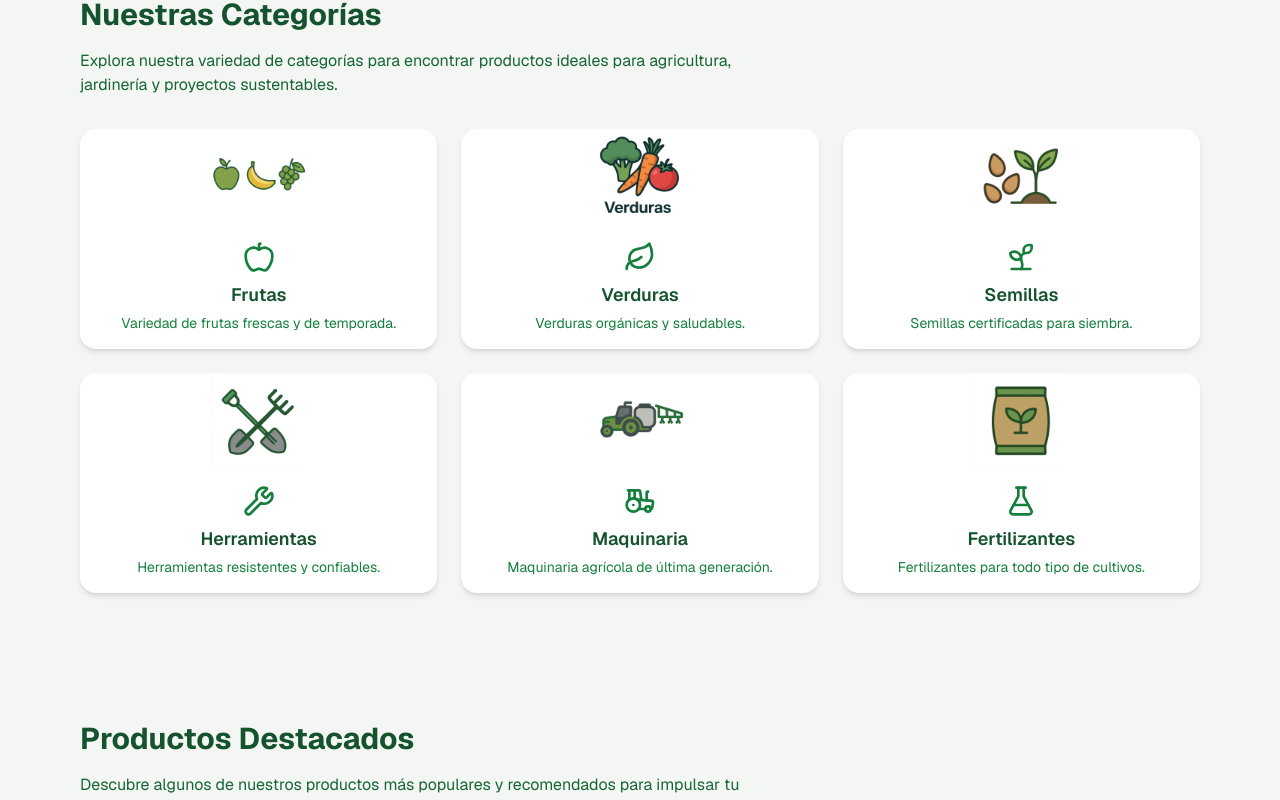
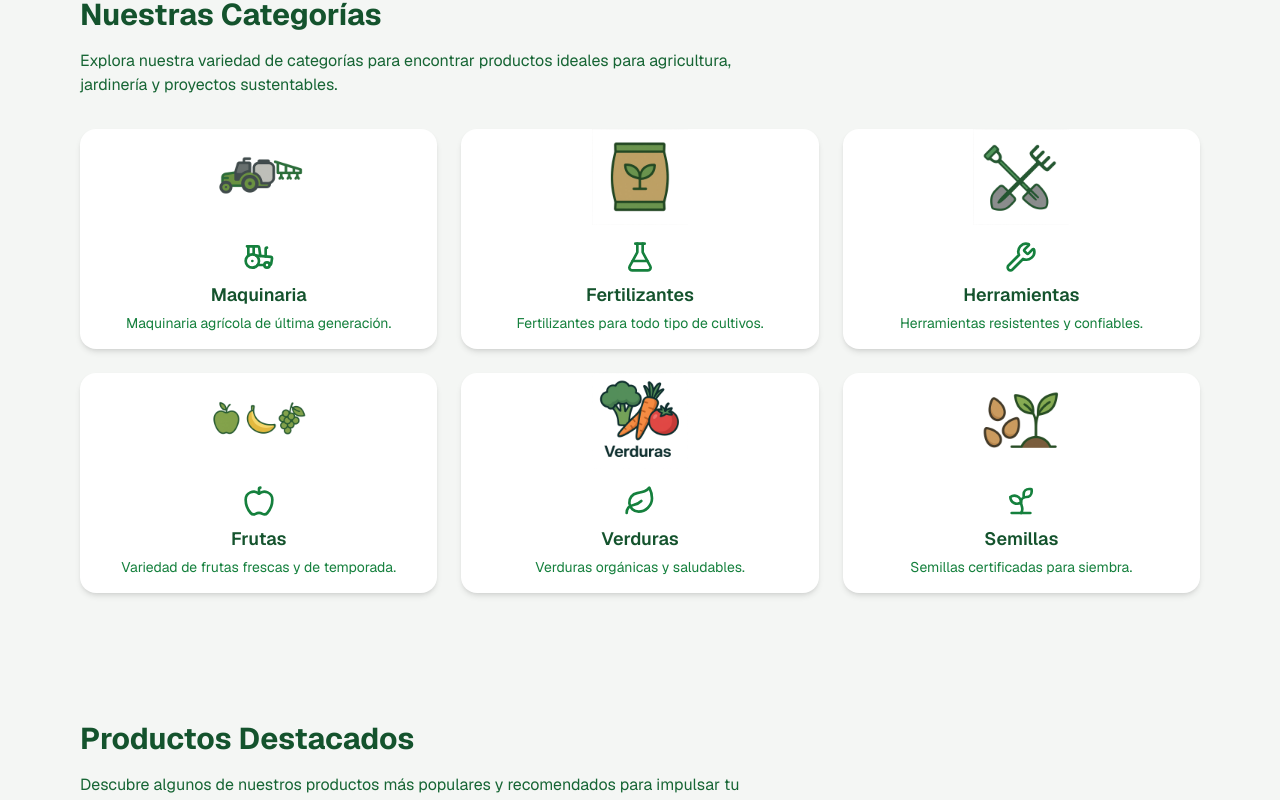
Before and after one commit to pascal1010100/catalogo-agroforesta, a Next.js app: page / in a window 1280 px wide. Shown: the part 731-1531 px from the top of the page. Built offline with nearby package versions, Linux system fonts and the light colour scheme.

Commit message:
refactor(ui): reorganize category display prioritizing featured products and improving user navigation

```diff
--- a/app/components/CategoryGrid.tsx
+++ b/app/components/CategoryGrid.tsx
@@ -11,6 +11,27 @@ type Category = {
 };
 
 const categories: Category[] = [
+  {
+    name: "Maquinaria",
+    image: "/images/maquinaria.png",
+    href: "/productos?categoria=maquinaria",
+    description: "Maquinaria agrícola de última generación.",
+    Icon: Tractor,
+  },
+  {
+    name: "Fertilizantes",
+    image: "/images/fertilizantes.png",
+    href: "/productos?categoria=fertilizantes",
+    description: "Fertilizantes para todo tipo de cultivos.",
+    Icon: FlaskConical,
+  },
+  {
+    name: "Herramientas",
+    image: "/images/herramientas.png",
+    href: "/productos?categoria=herramientas",
+    description: "Herramientas resistentes y confiables.",
+    Icon: Wrench,
+  },
   {
     name: "Frutas",
     image: "/images/frutas.png",
@@ -31,27 +52,6 @@ const categories: Category[] = [
     href: "/productos?categoria=semillas",
     description: "Semillas certificadas para siembra.",
     Icon: Sprout,
-  },
-  {
-    name: "Herramientas",
-    image: "/images/herramientas.png",
-    href: "/productos?categoria=herramientas",
-    description: "Herramientas resistentes y confiables.",
-    Icon: Wrench,
-  },
-  {
-    name: "Maquinaria",
-    image: "/images/maquinaria.png", // corregí la ruta que estaba vacía
-    href: "/productos?categoria=maquinaria",
-    description: "Maquinaria agrícola de última generación.",
-    Icon: Tractor,
-  },
-  {
-    name: "Fertilizantes",
-    image: "/images/fertilizantes.png",
-    href: "/productos?categoria=fertilizantes",
-    description: "Fertilizantes para todo tipo de cultivos.",
-    Icon: FlaskConical,
   },
 ];
 
@@ -76,8 +76,12 @@ export default function CategoryGrid() {
           </div>
           <div className="p-4 flex-1 flex flex-col items-center text-center">
             <cat.Icon className="w-8 h-8 mb-2 text-green-700 group-hover:text-green-900 transition" />
-            <h3 className="text-lg font-semibold text-green-900 dark:text-green-100">{cat.name}</h3>
-            <p className="text-sm text-green-700 dark:text-green-200 mt-1">{cat.description}</p>
+            <h3 className="text-lg font-semibold text-green-900 dark:text-green-100">
+              {cat.name}
+            </h3>
+            <p className="text-sm text-green-700 dark:text-green-200 mt-1">
+              {cat.description}
+            </p>
           </div>
         </Link>
       ))}
```
